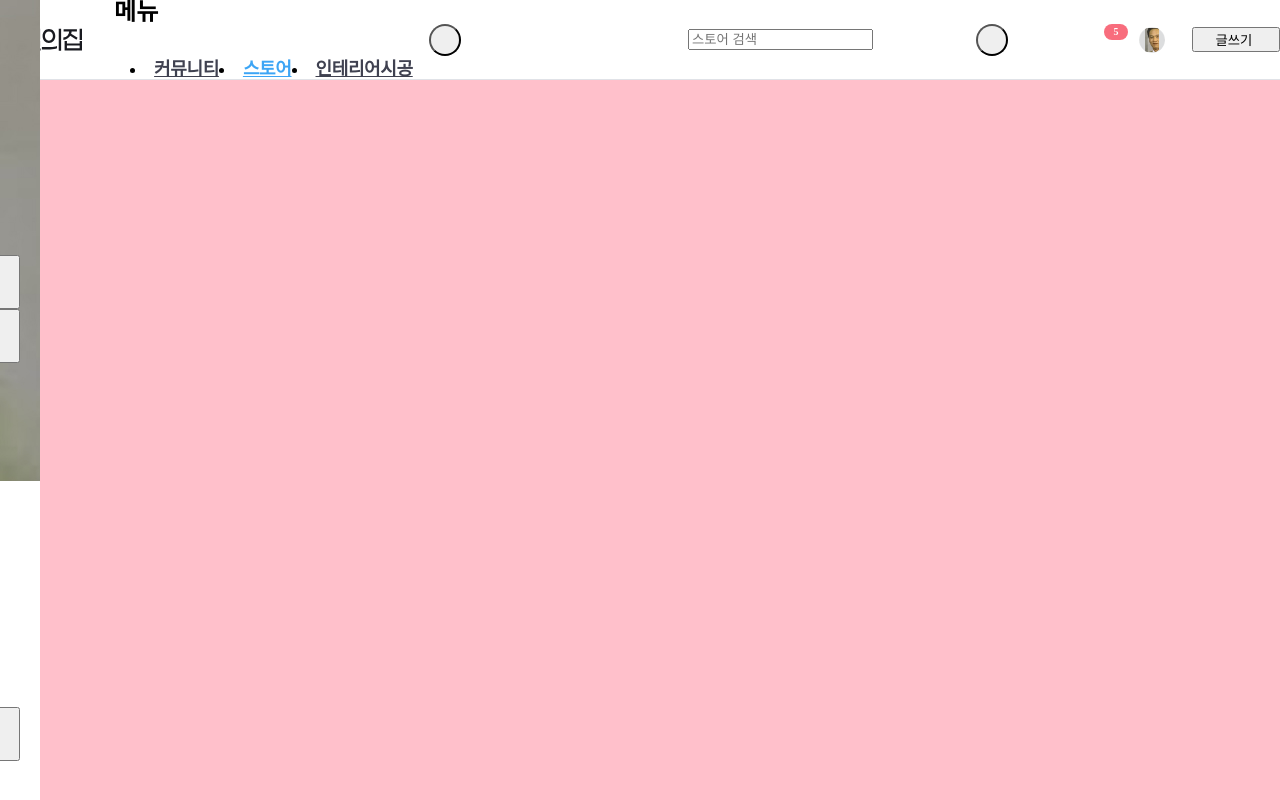
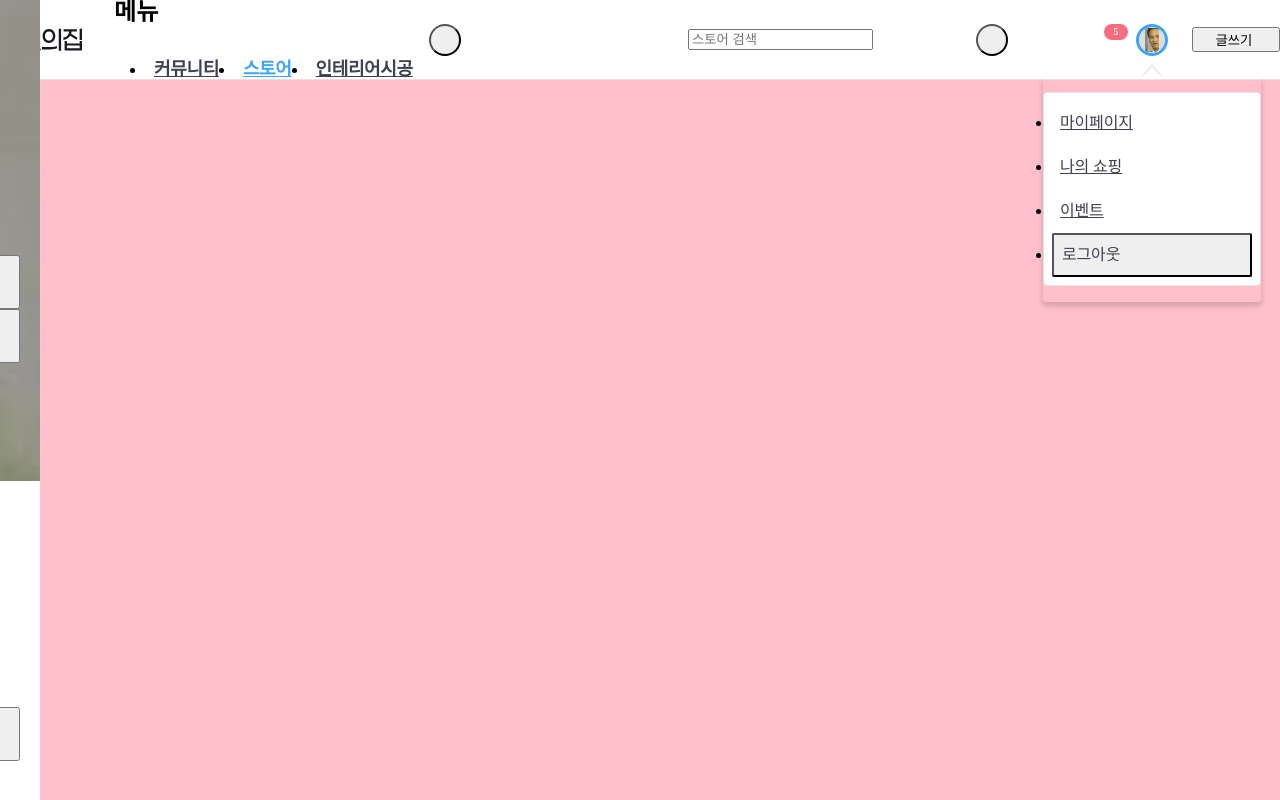
Before and after one commit to speeduijin/tomorrow-house-react, a React (Create React App) app: page / in a window 1280 px wide. Built offline with nearby package versions, Linux system fonts and the light colour scheme.

Commit message:
Refactor MyMenu

```diff
--- a/src/components/Mymenu.scss
+++ b/src/components/Mymenu.scss
@@ -1,18 +1,18 @@
 @use "../styles/constants" as const;
 @use "../styles/mixins" as mixin;
 
-.Mymenu {
+.MyMenu {
   $button-size: 32px;
   $tooltip-size: 12px;
 
   position: relative;
 
   &.is-active {
-    .Mymenu-button {
+    .MyMenu-button {
       border-color: const.$blue;
     }
 
-    .Mymenu-content {
+    .MyMenu-content {
       visibility: visible;
       opacity: 1;
       transform: translate3d(-50%, 0, 0);
--- a/src/components/Mymenu.tsx
+++ b/src/components/Mymenu.tsx
@@ -1,32 +1,33 @@
 import imgUser01 from '../assets/images/img-user-01.jpg'
-import './Mymenu.scss'
+import './MyMenu.scss'
 
 function Mymenu() {
+  const items = ['마이페이지', '나의 쇼핑', '이벤트', '로그아웃']
+
+  const MyMenuItem = items.map((item, idx) => {
+    return (
+      <li className="MyMenu-item" key={idx}>
+        {item === '로그아웃' ? (
+          <button type="button">{item}</button>
+        ) : (
+          <a href="/">{item}</a>
+        )}
+      </li>
+    )
+  })
+
   return (
-    <div className="Mymenu sm-hidden">
+    <div className="MyMenu sm-hidden is-active">
       <button
-        className="Mymenu-button"
+        className="MyMenu-button"
         type="button"
         aria-label="마이메뉴 열기 버튼"
       >
         <img src={imgUser01} alt="사달라 아저씨" />
       </button>
 
-      <div className="Mymenu-content">
-        <ul className="Mymenu-list">
-          <li className="Mymenu-item">
-            <a href="/">마이페이지</a>
-          </li>
-          <li className="Mymenu-item">
-            <a href="/">나의 쇼핑</a>
-          </li>
-          <li className="Mymenu-item">
-            <a href="/">이벤트</a>
-          </li>
-          <li className="Mymenu-item">
-            <button type="button">로그아웃</button>
-          </li>
-        </ul>
+      <div className="MyMenu-content">
+        <ul className="MyMenu-list">{MyMenuItem}</ul>
       </div>
     </div>
   )
```
